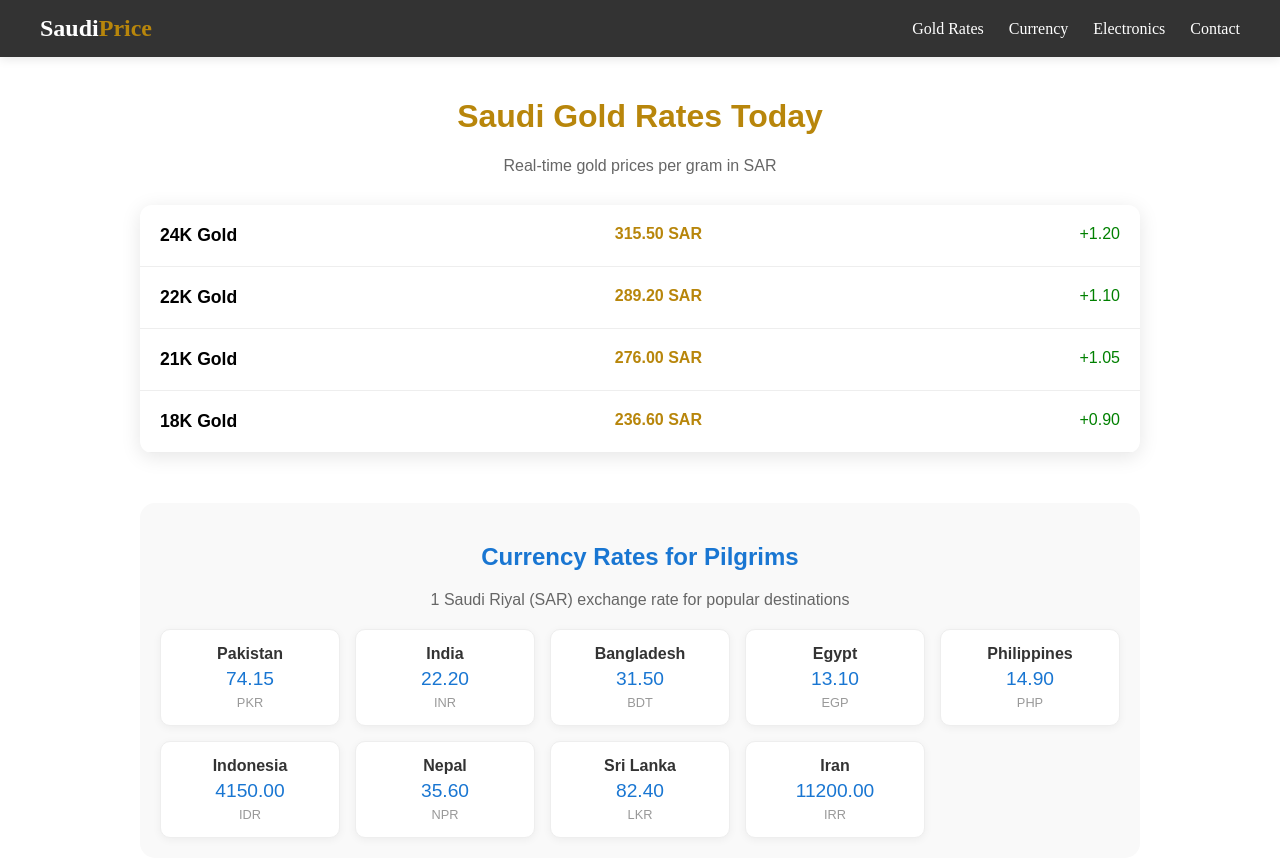
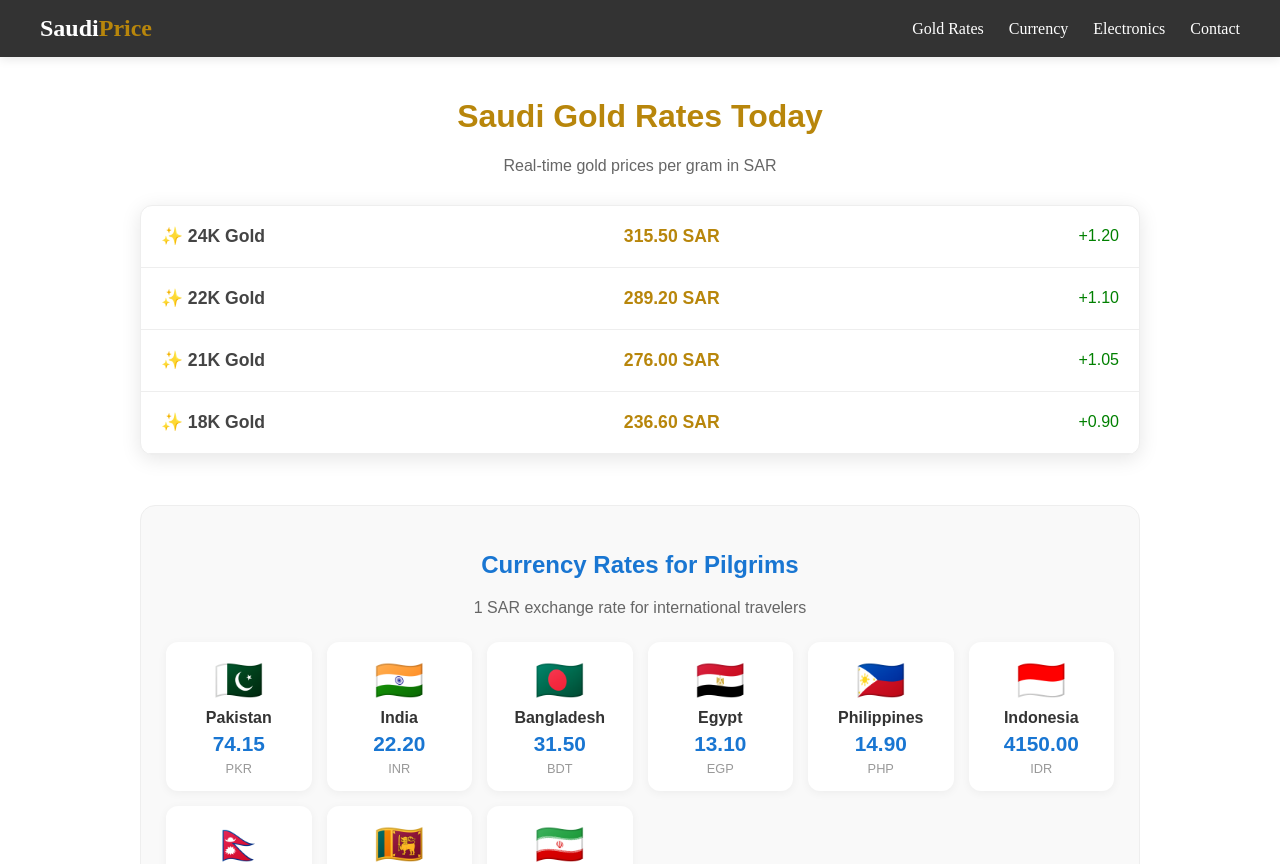
Before and after one commit to DiGiSaudia/saudirate, a Next.js app: page /gold-rates in a window 1280 px wide. Shown: the top 864 px of the page. Built offline with nearby package versions, Linux system fonts and the light colour scheme.

Commit message:
added pilgrims rates with flags and card design

```diff
--- a/app/gold-rates/page.tsx
+++ b/app/gold-rates/page.tsx
@@ -9,15 +9,15 @@ export default function GoldPage() {
   ];
 
   const internationalRates = [
-    { country: "Pakistan", currency: "PKR", rate: "74.15" },
-    { country: "India", currency: "INR", rate: "22.20" },
-    { country: "Bangladesh", currency: "BDT", rate: "31.50" },
-    { country: "Egypt", currency: "EGP", rate: "13.10" },
-    { country: "Philippines", currency: "PHP", rate: "14.90" },
-    { country: "Indonesia", currency: "IDR", rate: "4150.00" },
-    { country: "Nepal", currency: "NPR", rate: "35.60" },
-    { country: "Sri Lanka", currency: "LKR", rate: "82.40" },
-    { country: "Iran", currency: "IRR", rate: "11200.00" },
+    { country: "Pakistan", currency: "PKR", rate: "74.15", flag: "🇵🇰" },
+    { country: "India", currency: "INR", rate: "22.20", flag: "🇮🇳" },
+    { country: "Bangladesh", currency: "BDT", rate: "31.50", flag: "🇧🇩" },
+    { country: "Egypt", currency: "EGP", rate: "13.10", flag: "🇪🇬" },
+    { country: "Philippines", currency: "PHP", rate: "14.90", flag: "🇵🇭" },
+    { country: "Indonesia", currency: "IDR", rate: "4150.00", flag: "🇮🇩" },
+    { country: "Nepal", currency: "NPR", rate: "35.60", flag: "🇳🇵" },
+    { country: "Sri Lanka", currency: "LKR", rate: "82.40", flag: "🇱🇰" },
+    { country: "Iran", currency: "IRR", rate: "11200.00", flag: "🇮🇷" },
   ];
 
   return (
@@ -27,11 +27,10 @@ export default function GoldPage() {
       <h1 style={{ textAlign: 'center', color: '#b8860b', fontSize: '2rem' }}>Saudi Gold Rates Today</h1>
       <p style={{ textAlign: 'center', color: '#666', marginBottom: '30px' }}>Real-time gold prices per gram in SAR</p>
 
-      {/* Responsive Table / Card Container */}
       <div className="responsive-container">
         {goldRates.map((gold, index) => (
           <div key={index} className="data-row">
-            <span className="label">{gold.purity}</span>
+            <span className="label">✨ {gold.purity}</span>
             <span className="value">{gold.price}</span>
             <span className="change" style={{ color: 'green' }}>{gold.change}</span>
           </div>
@@ -39,27 +38,27 @@ export default function GoldPage() {
       </div>
 
       {/* Hajj & Umrah Pilgrims Section */}
-      <div style={{ marginTop: '50px', backgroundColor: '#f9f9f9', padding: '20px', borderRadius: '15px' }}>
+      <div style={{ marginTop: '50px', backgroundColor: '#f9f9f9', padding: '25px', borderRadius: '15px', border: '1px solid #eee' }}>
         <h2 style={{ textAlign: 'center', color: '#1976d2' }}>Currency Rates for Pilgrims</h2>
-        <p style={{ textAlign: 'center', color: '#666' }}>1 Saudi Riyal (SAR) exchange rate for popular destinations</p>
+        <p style={{ textAlign: 'center', color: '#666' }}>1 SAR exchange rate for international travelers</p>
 
         <div style={{
           display: 'grid',
-          gridTemplateColumns: 'repeat(auto-fit, minmax(150px, 1fr))',
+          gridTemplateColumns: 'repeat(auto-fit, minmax(140px, 1fr))',
           gap: '15px',
-          marginTop: '20px'
+          marginTop: '25px'
         }}>
           {internationalRates.map((item, idx) => (
             <div key={idx} style={{
               backgroundColor: 'white',
               padding: '15px',
-              borderRadius: '10px',
+              borderRadius: '12px',
               textAlign: 'center',
-              boxShadow: '0 2px 8px rgba(0,0,0,0.05)',
-              border: '1px solid #eee'
+              boxShadow: '0 2px 10px rgba(0,0,0,0.05)'
             }}>
-              <div style={{ fontWeight: 'bold', color: '#333' }}>{item.country}</div>
-              <div style={{ color: '#1976d2', fontSize: '1.2rem', margin: '5px 0' }}>{item.rate}</div>
+              <div style={{ fontSize: '2.5rem', marginBottom: '5px' }}>{item.flag}</div>
+              <div style={{ fontWeight: 'bold', color: '#333', fontSize: '1rem' }}>{item.country}</div>
+              <div style={{ color: '#1976d2', fontSize: '1.3rem', fontWeight: 'bold', margin: '5px 0' }}>{item.rate}</div>
               <div style={{ fontSize: '0.8rem', color: '#999' }}>{item.currency}</div>
             </div>
           ))}
@@ -72,25 +71,27 @@ export default function GoldPage() {
           border-radius: 12px;
           box-shadow: 0 4px 20px rgba(0,0,0,0.1);
           overflow: hidden;
+          border: 1px solid #eee;
         }
         .data-row {
           display: flex;
           justify-content: space-between;
           padding: 20px;
           border-bottom: 1px solid #eee;
+          align-items: center;
         }
-        .label { font-weight: bold; font-size: 1.1rem; }
-        .value { color: #b8860b; font-weight: bold; }
+        .label { font-weight: bold; font-size: 1.1rem; color: #444; }
+        .value { color: #b8860b; font-weight: bold; font-size: 1.1rem; }
 
         @media (max-width: 600px) {
           .data-row {
             flex-direction: column;
-            align-items: center;
-            gap: 8px;
+            gap: 10px;
             text-align: center;
+            padding: 15px;
           }
-          .label { font-size: 1.2rem; color: #333; }
-          .value { font-size: 1.4rem; }
+          .label { font-size: 1.1rem; }
+          .value { font-size: 1.3rem; }
         }
       `}</style>
     </div>
```
